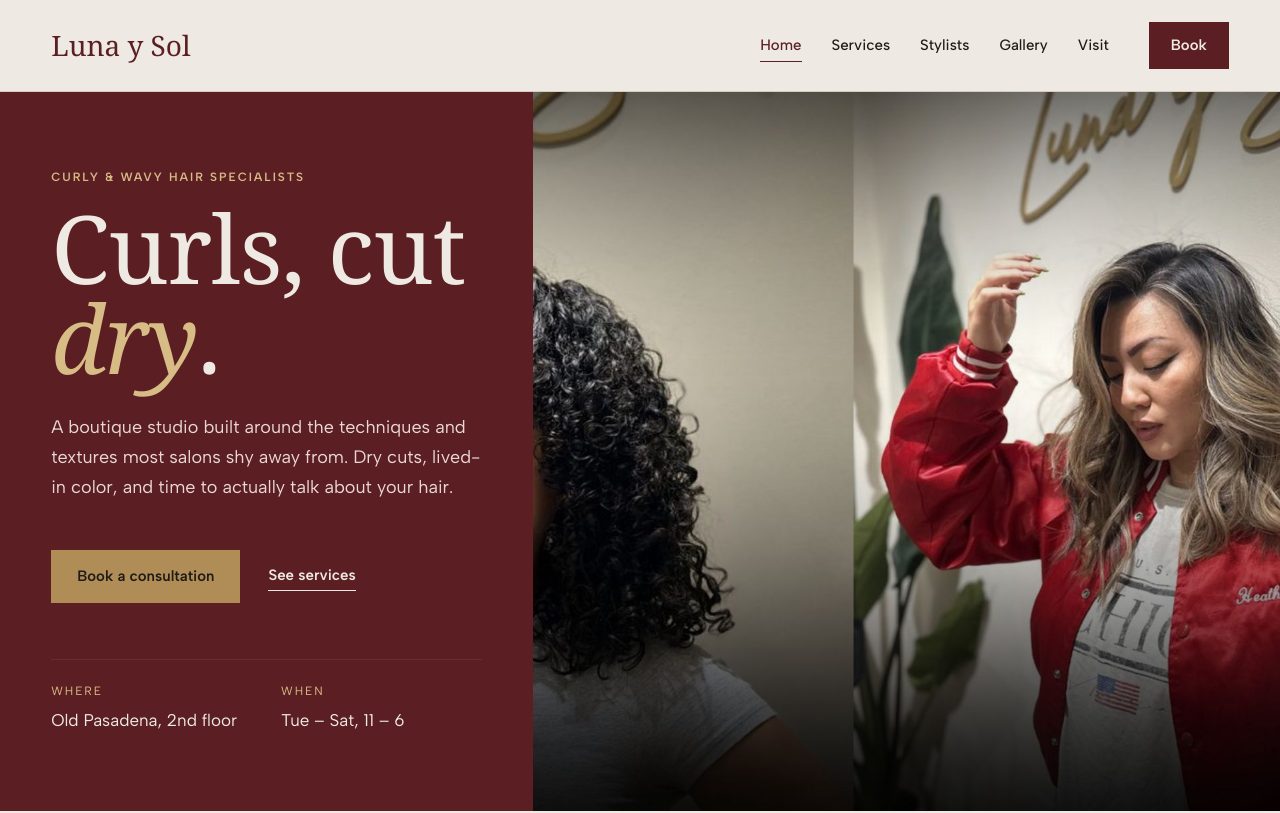
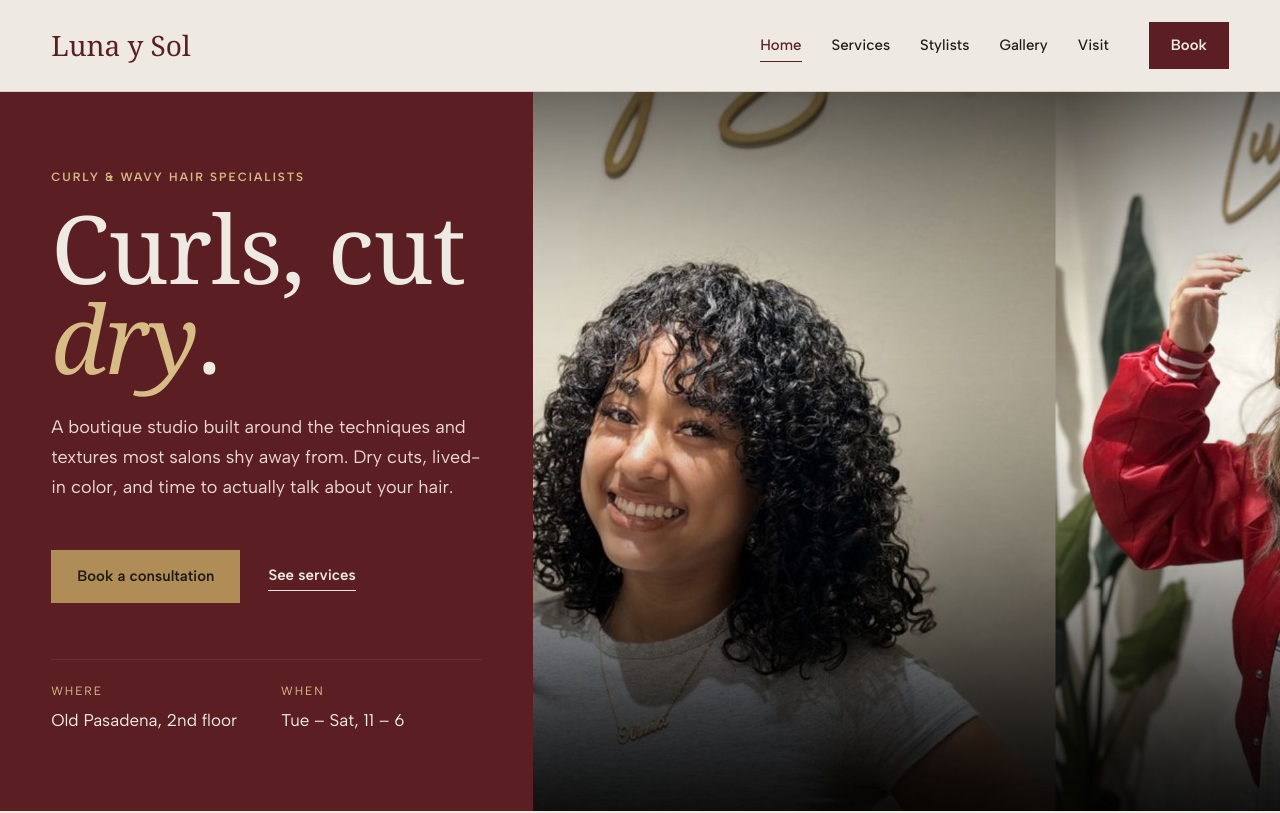
Before and after one commit to ThinkFirstJason/luna-y-sol-v6, a plain HTML site: page index.html in a window 1280 px wide. Shown: the top 813 px of the page. Drawn offline with Linux system fonts and the light colour scheme; a web font is replaced by a local one.

Commit message:
Center hero crop on client
Co-Authored-By: Claude Opus 5.5 <noreply@anthropic.com>

```diff
--- a/styles.css
+++ b/styles.css
@@ -53,7 +53,7 @@ p{margin:0 0 1em}
 .hero-meta dt{font-size:12px;letter-spacing:.16em;text-transform:uppercase;color:var(--brass-light)}
 .hero-meta dd{margin:4px 0 0}
 .hero-photo{position:relative;overflow:hidden}
-.hero-photo img{position:absolute;inset:0;width:100%;height:100%;object-fit:cover;object-position:60% 30%}
+.hero-photo img{position:absolute;inset:0;width:100%;height:100%;object-fit:cover;object-position:22% 30%}
 
 /* welcome */
 .welcome{padding-top:clamp(72px,10vw,150px);padding-bottom:clamp(56px,8vw,110px)}
```
